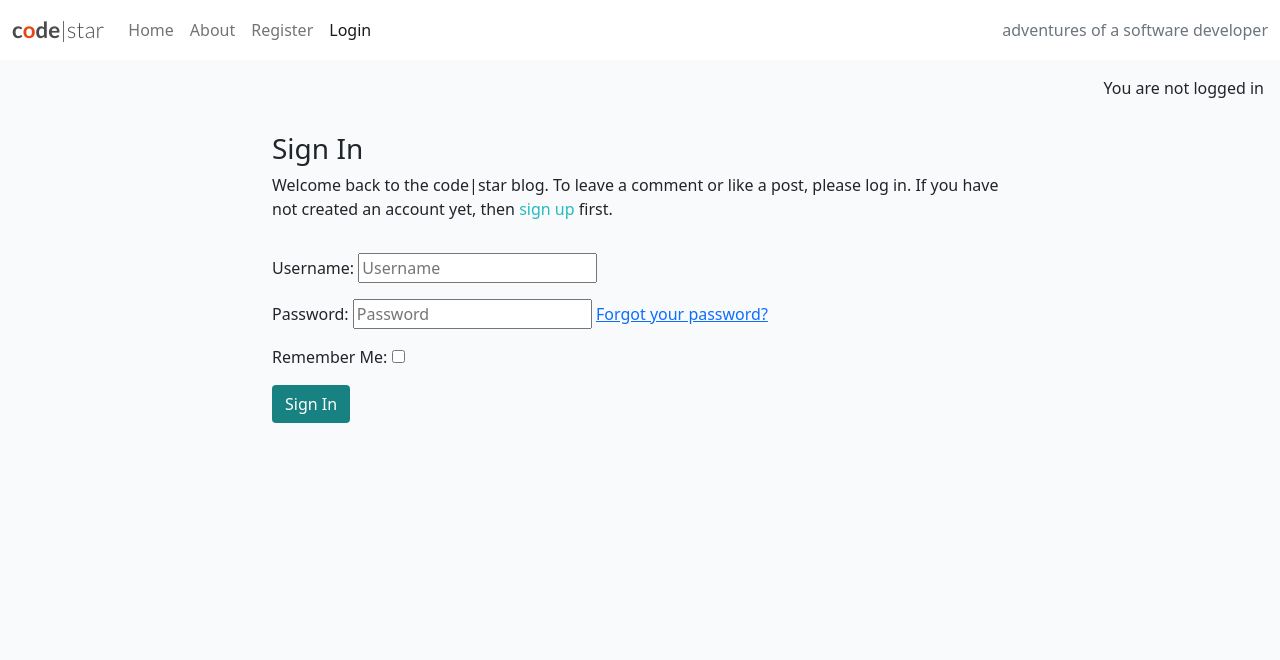
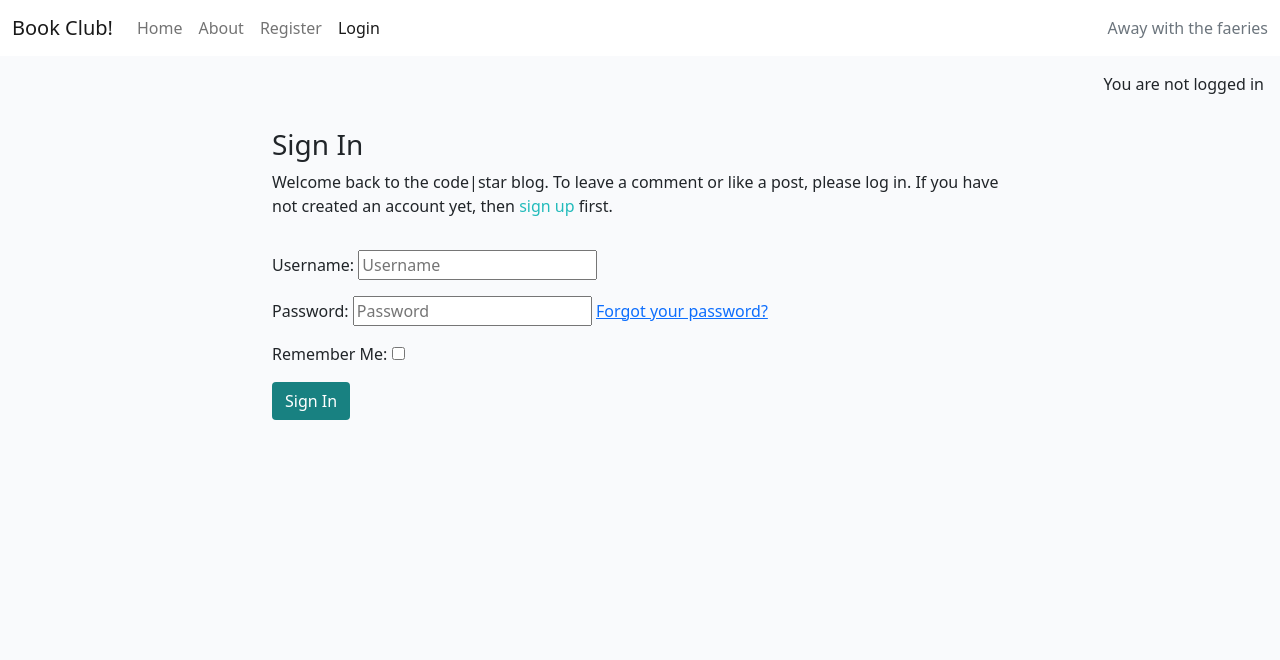
Before and after one commit to katherinewadge-berrospi/fantasy-blog, a Django app: page /accounts/login/ in a window 1280 px wide. Shown: the top 660 px of the page. Run offline with Django 4.2, Linux system fonts and the light colour scheme; parts of the project's set-up code (start-up, migrations or seed data) failed here and were passed over; some libraries are stand-ins or nearby versions.

Commit message:
Edit home page and display django messages.

```diff
--- a/templates/base.html
+++ b/templates/base.html
@@ -34,8 +34,8 @@
     <!-- Navigation -->
     <nav class="navbar navbar-expand-lg navbar-light bg-white">
         <div class="container-fluid">
-            <a class="navbar-brand" href="{% url 'home' %}"><span class="brand">c<span class="red-o">o</span>de<span
-                        class="thin">|star</span></span></a>
+            <a class="navbar-brand" href="{% url 'home' %}"><span
+                        class="thin">Book Club!</span></a>
             <button class="navbar-toggler" type="button" data-bs-toggle="collapse" data-bs-target="#navbarText"
                 aria-controls="navbarText" aria-expanded="false" aria-label="Toggle navigation">
                 <span class="navbar-toggler-icon"></span>
@@ -66,12 +66,26 @@
                     {% endif %}
                 </ul>
                 <span class="navbar-text text-muted">
-                    adventures of a software developer
+                    Away with the faeries
                 </span>
             </div>
         </div>
     </nav>
-
+    <!-- displaying Django messages -->
+    <div class="container">
+        <div class="row">
+            <div class="col-md-8 offset-md-2">
+                {% for message in messages %}
+                <div class="alert {{ message.tags }} alert-dismissible
+                    fade show" id="msg" role="alert">
+                    {{ message | safe }}
+                    <button type="button" class="btn-close"
+                        data-bs-dismiss="alert" aria-label="Close"></button>
+                </div>
+                {% endfor %}
+            </div>
+        </div>
+    </div>
     <main class="flex-shrink-0 main-bg">
         {% if user.is_authenticated %}
         <p class="text-end m-3">You are logged in as {{ user }}</p>
```
